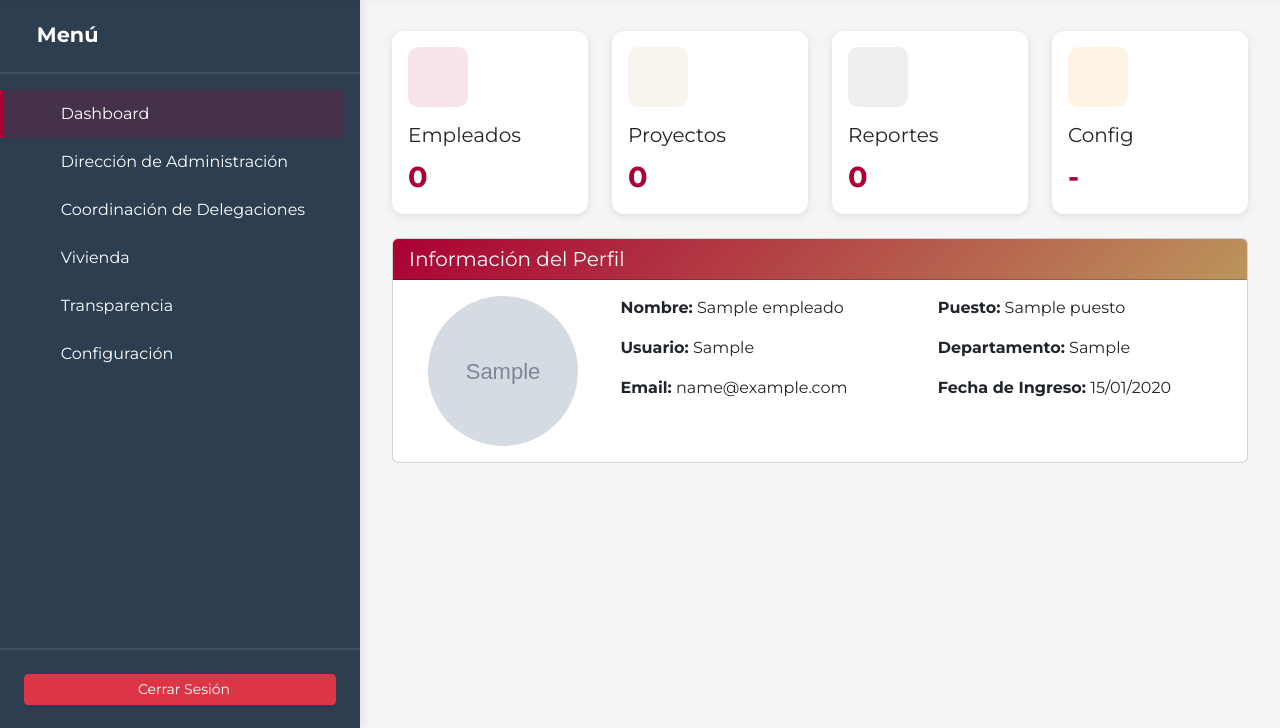
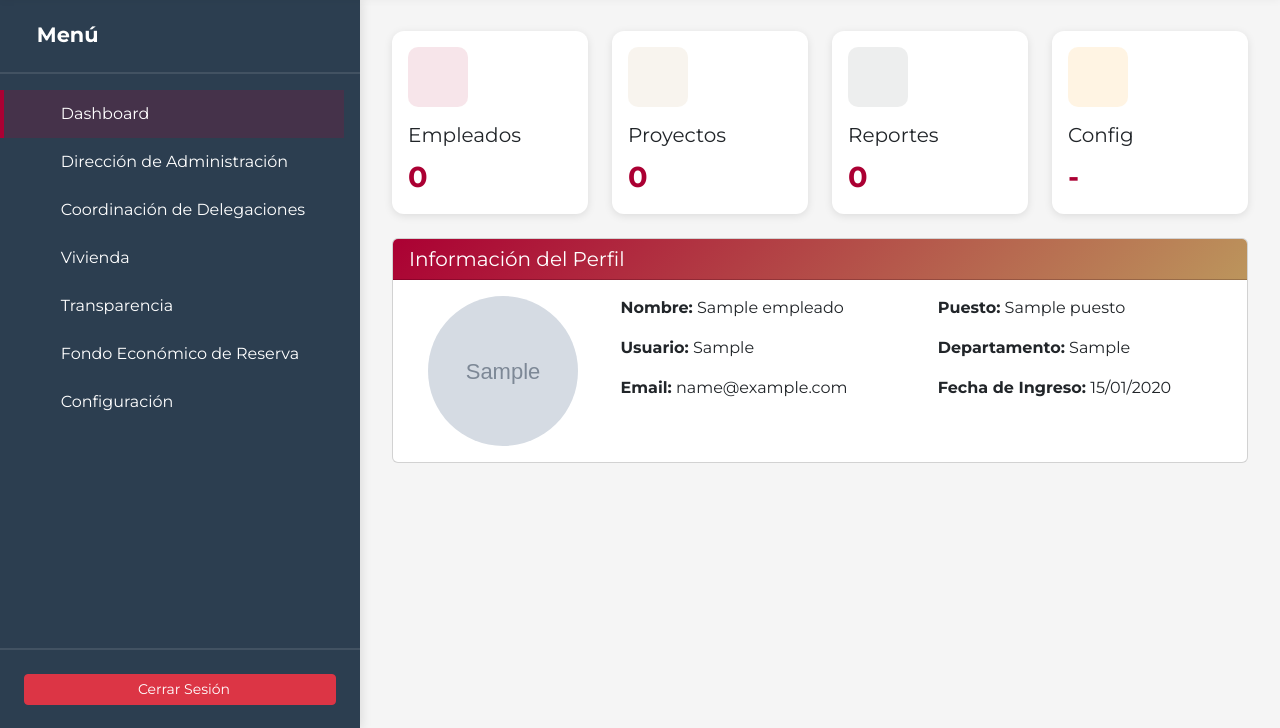
Before and after one commit to proyectoITV/sistemadevivienda, a Django app: page /dashboard/ in a window 1280 px wide. Shown: the part 57-785 px from the top of the page. Run offline with Django 5.2, Linux system fonts and the light colour scheme; a user stored in the database is signed in; tables that the repository leaves empty hold one stand-in row (values such as "Sample post"); grey boxes marked "Sample" are stand-in pictures.

Commit message:
Apertura al menu Fondo Economico de Reserva

```diff
--- a/portal/templates/desarrollo/web/dashboard.html
+++ b/portal/templates/desarrollo/web/dashboard.html
@@ -410,6 +410,13 @@
                 </li>
 
                 <li class="nav-item">
+                    <a class="nav-link" href="#" title="Fondo Económico de Reserva">
+                        <i class="fas fa-piggy-bank icon"></i>
+                        <span class="label">Fondo Económico de Reserva</span>
+                    </a>
+                </li>
+
+                <li class="nav-item">
                     <a class="nav-link" href="#" data-bs-toggle="collapse" data-bs-target="#configuracion" title="Configuración">
                         <i class="fas fa-cog icon"></i>
                         <span class="label">Configuración</span>
--- a/portal/templates/desarrollo/web/dashboard_new.html
+++ b/portal/templates/desarrollo/web/dashboard_new.html
@@ -113,6 +113,12 @@
                     <a class="nav-link" href="#" title="Transparencia">
                         <i class="fas fa-search-dollar icon"></i>
                         <span class="label">Transparencia</span>
+                    </a>
+                </li>
+                <li class="nav-item">
+                    <a class="nav-link" href="#" title="Fondo Económico de Reserva">
+                        <i class="fas fa-piggy-bank icon"></i>
+                        <span class="label">Fondo Económico de Reserva</span>
                     </a>
                 </li>
                 {% if user.is_authenticated and user.usuario_sistema.rol == 'admin' %}
```
